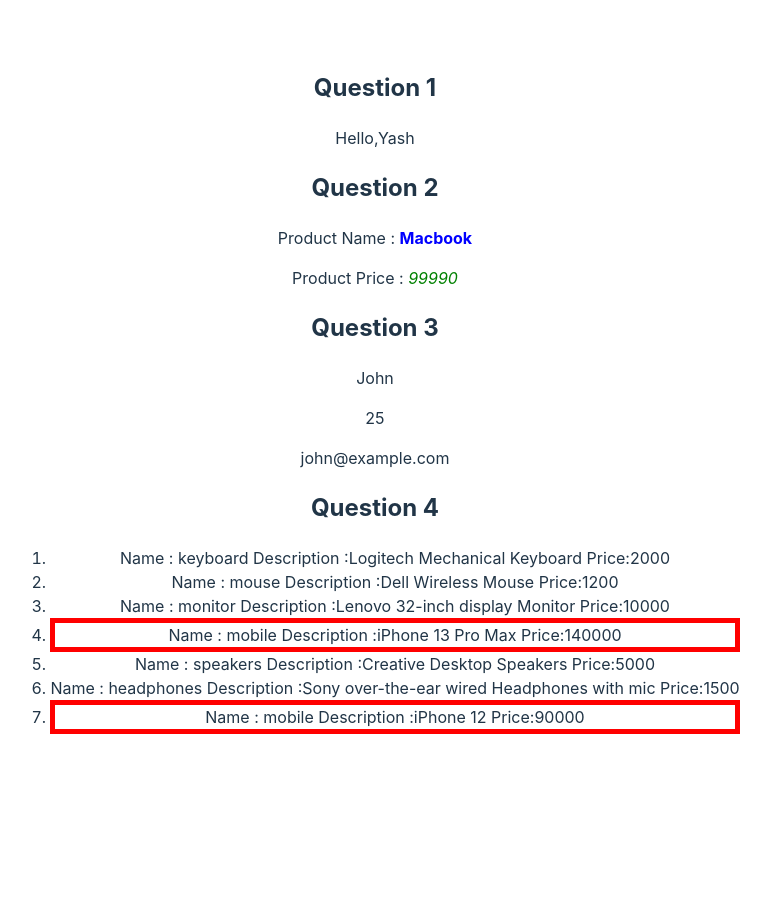
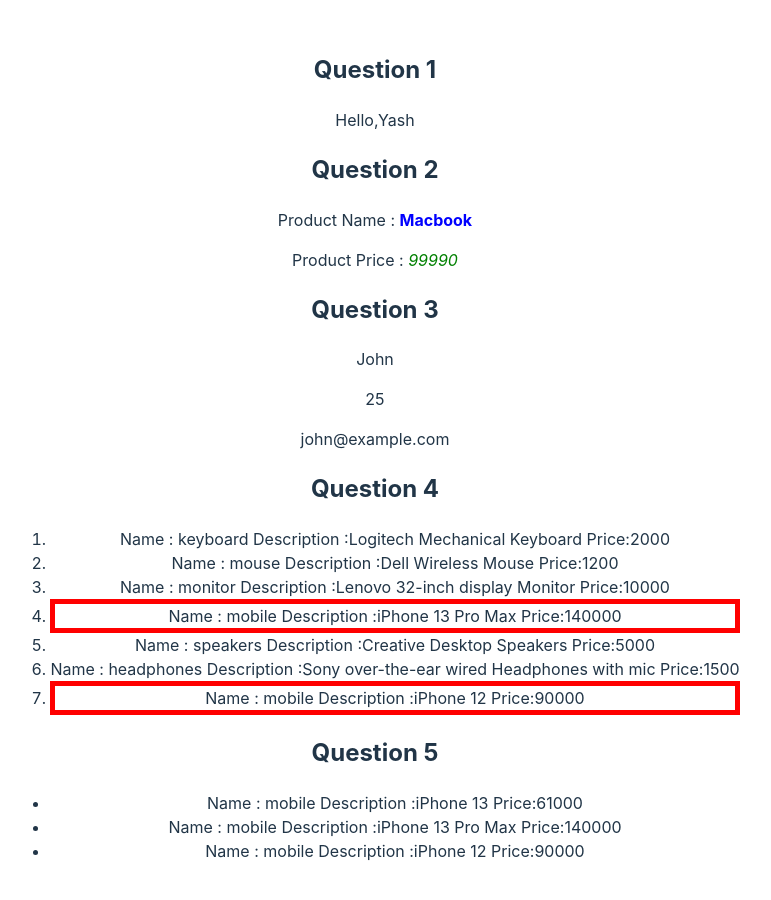
Before and after one commit to yashpatidar17/Neog-React, a React (Vite) app in the folder reactPracticeSet2/reactquestionset2/: page / in a window 1280 px wide. Shown: the top 900 px of the page, without its empty margins (265-1036 px from the left). Before the commit the page ends 800 px from the top, so only its background shows below. Built offline with nearby package versions, Linux system fonts and the light colour scheme.

Commit message:
Add - Question 5 of set 2

```diff
--- a/reactPracticeSet2/reactquestionset2/src/App.jsx
+++ b/reactPracticeSet2/reactquestionset2/src/App.jsx
@@ -4,6 +4,8 @@
 import { Userprofile } from "./Question3";
 import {products} from "./Products";
 import { Question4 } from "./Question4";
+import { Question5 } from "./Question5";
+import {products2} from "./Products2";
 
 const userData = {
   name: 'John',
@@ -18,6 +20,7 @@
       <Question2 productname={"Macbook"} productprice={99990}/>
       <Userprofile userdata={userData}/>
       <Question4 productlist={products}/>
+      <Question5 productlist={products2}/>
 
     </div>
   );
--- /dev/null
+++ b/reactPracticeSet2/reactquestionset2/src/Products2.jsx
@@ -0,0 +1,30 @@
+export const products2 = [
+    {
+      id: 1,
+      name: 'keyboard',
+      description: 'Logitech Mechanical Keyboard',
+      price: 2000,
+    },
+    { id: 2, name: 'mouse', description: 'Dell Wireless Mouse', price: 1200 },
+    { id: 3, name: 'mobile', description: 'iPhone 13', price: 61000 },
+    {
+      id: 4,
+      name: 'monitor',
+      description: 'Lenovo 32-inch display Monitor',
+      price: 10000,
+    },
+    { id: 5, name: 'mobile', description: 'iPhone 13 Pro Max', price: 140000 },
+    {
+      id: 6,
+      name: 'speakers',
+      description: 'Creative Desktop Speakers',
+      price: 5000,
+    },
+    {
+      id: 7,
+      name: 'headphones',
+      description: 'Sony over-the-ear wired Headphones with mic',
+      price: 1500,
+    },
+    { id: 8, name: 'mobile', description: 'iPhone 12', price: 90000 },
+  ]
--- /dev/null
+++ b/reactPracticeSet2/reactquestionset2/src/Question5.jsx
@@ -0,0 +1,13 @@
+export const Question5 = ({ productlist })=>{
+    return(
+        <div>
+        <h2>Question 5</h2>
+        <ul>
+          {productlist.filter((item) => (item.name === "mobile"))
+                        .map((item) =>(
+                            <li>Name : {item.name} Description :{item.description} Price:{item.price}</li>
+                        ))}
+        </ul>
+      </div>
+    )
+}
```
